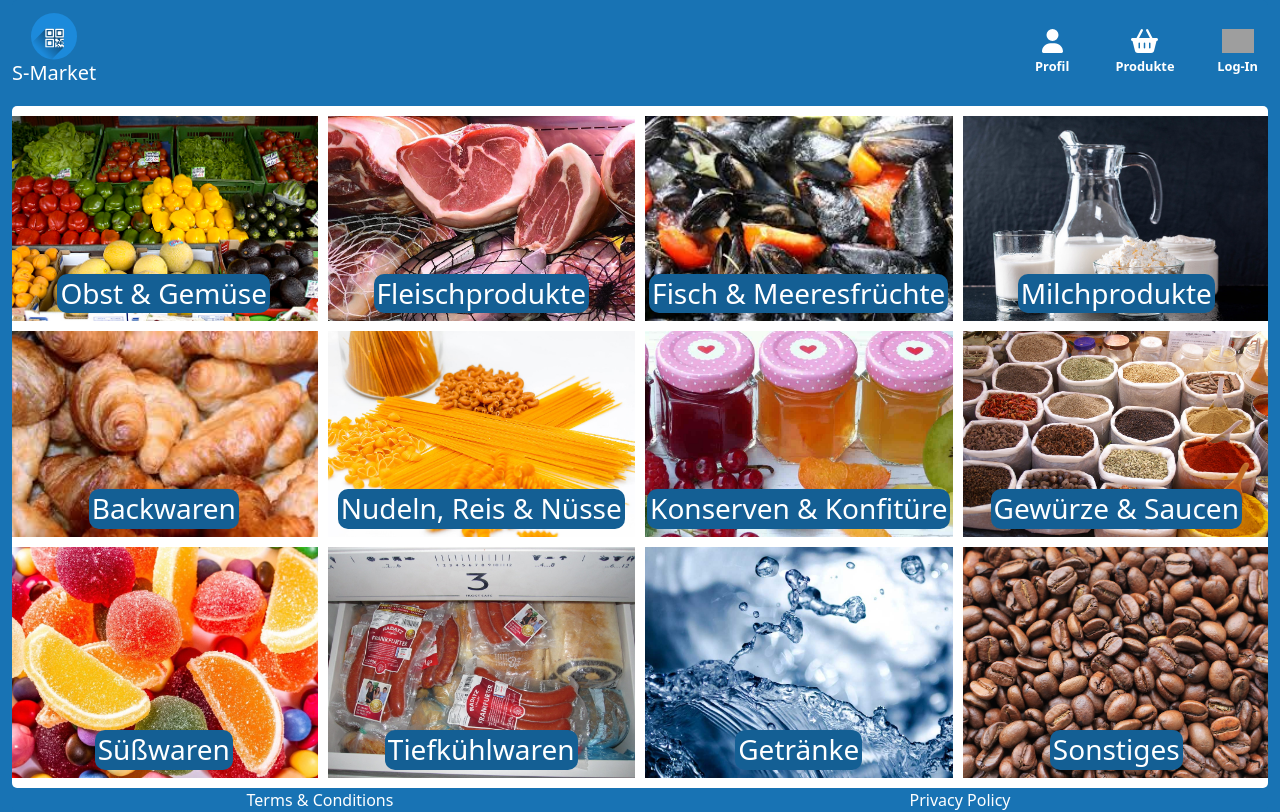
After one commit to prehe/ScannerMarket, a Flask app: template templates/sm_cust_main.html in a window 1280 px wide. The commit adds this page. Run offline with Flask 3, Linux system fonts and the light colour scheme; the template is opened without the code that fills it, so the values that code supplies are empty; some libraries are stand-ins or nearby versions; grey boxes are pictures that could not be loaded.

Commit message:
Produktkatalog

```diff
--- a/static/style.css
+++ b/static/style.css
@@ -1,8 +1,8 @@
-html,
-body {
+html, body {
     height: 100%;
     margin: 0;
 }
+
 
 .outer-container {
     background-color: rgb(24, 115, 180);
@@ -15,6 +15,7 @@ body {
     min-height: 100vh;
 }
 
+
 .container-fluid {
     background-color: rgb(24, 115, 180);
     color: white;
@@ -25,7 +26,7 @@ body {
 }
 
 /* Navbar SM-Name */
-.navbar-brand {
+.navbar-brand{
     color: white !important;
     display: block;
     font-size: 0.8rem;
@@ -38,13 +39,11 @@ body {
 .nav-link.active {
     height: 100%;
 }
-
 /* für die Icons in der Navbar */
 .nav-link.active img {
     height: 1.5rem;
     vertical-align: middle;
 }
-
 /* für die Beschreibung der Icons in der Navbar */
 .nav-link.active span {
     color: white;
@@ -52,21 +51,25 @@ body {
     margin-top: 0.25rem;
     font-size: 0.8rem;
     font-weight: 600;
-    text-align: center;
-    /* Zentriert den Text */
+    text-align: center;  /* Zentriert den Text */
 }
 
-.main-container {
+/*unterstreichen des Schriftzugs, wenn die Maus darüber hovert*/
+.nav-link.active span:hover{
+    text-decoration: underline;
+}
+
+.main-container{
     background-color: white;
     color: black;
     border-radius: 5px;
-    flex: 1;
-    /* Füllt den verbleibenden verfügbaren Platz */
-    overflow-y: auto;
-    /* Fügt bei Bedarf einen Scrollbalken hinzu */
+    flex: 1;    /* Füllt den verbleibenden verfügbaren Platz */
+    overflow-y: auto; /* Fügt bei Bedarf einen Scrollbalken hinzu */
+    overflow: hidden;
+    padding: 5px;
 }
 
-.title {
+.title{
     display: block;
     font-size: 2rem;
     font-weight: 600;
@@ -81,6 +84,8 @@ body {
     padding: 10px;
 }
 
+
+
 .logo_big {
     height: 10rem;
     display: block;
@@ -92,7 +97,6 @@ body {
     display: block;
     margin: 0 auto 0;
 }
-
 .logo_tiny {
     height: 3rem;
     display: block;
@@ -139,15 +143,16 @@ body {
     margin-bottom: 15px;
 }
 
-.registration {
+.registration{
     display: block;
     font-size: 1.2rem;
     font-weight: 600;
     margin-top: 10px;
     margin-bottom: 10px;
+
 }
 
-.registration a {
+.registration a{
     color: rgb(163, 163, 163);
 }
 
@@ -168,7 +173,7 @@ body {
     margin-bottom: 10px;
 }
 
-.form-check-agb {
+.form-check-agb{
     margin-top: 10px;
 }
 
@@ -181,33 +186,46 @@ body {
     text-decoration: underline;
 }
 
-.bezahldaten {
+.bezahldaten{
     background: rgb(20, 95, 148);
     border-radius: 8px;
     padding: 5px;
 }
 
-.title-basket-list {
-    background: rgb(20, 95, 148);
-    border-radius: 8px;
-    color: white;
-    font-size: 1.2rem;
-    font-weight: 600;
+/* main Inhalt - Produktübersicht - Kundensicht*/
+
+/*Rahmen und Inhalt der Kategorien definieren*/
+.category-item {
+    padding: 5px;
+    overflow: hidden;
+    display: flex;
+    align-items: flex-end;
+    justify-content: center;
+    position: relative;
+    text-align: center;
+    height: 100%;
+    width: 100%;
+    margin: auto;
+}
+.category-item img{
+    width: 100%;
+    height: 100%;
+    object-fit: cover;
 }
 
-.basket-list {
-    background: rgb(20, 95, 148);
-    border-radius: 8px;
+/*Schriftzug der Kategorien zentral auf die Bilder hinzufügen*/
+.caption {
+    padding: 3px;
+    position: absolute;
+    background-color: rgb(20, 95, 148);
     color: white;
-    font-size: 1rem;
-    font-weight: 600;
+    border-radius: 10px;
 }
 
 
 /* Impressung letzte Zeile */
 .linkings {
-    flex-shrink: 0;
-    /* Fixiert die Fußzeile am unteren Rand */
+    flex-shrink: 0; /* Fixiert die Fußzeile am unteren Rand */
 }
 
 .linkings a {
--- /dev/null
+++ b/templates/sm_cust_main.html
@@ -0,0 +1,191 @@
+<!doctype html>
+<html lang="en">
+
+<head>
+    <meta charset="utf-8">
+    <meta name="viewport" content="width=device-width, initial-scale=1">
+
+    <!-- Link to your CSS file -->
+    <!-- FLASK: -->
+    <link rel="stylesheet" type=text/css href="{{ url_for('static', filename='style.css') }}">
+
+    <!-- Live Server Extension: -->
+    <link rel="stylesheet" type=text/css href="../static/style.css">
+
+    <!-- Bootstrap CSS -->
+    <link href="https://cdn.jsdelivr.net/npm/bootstrap@5.3.3/dist/css/bootstrap.min.css" rel="stylesheet"
+        integrity="sha384-QWTKZyjpPEjISv5WaRU9OFeRpok6YctnYmDr5pNlyT2bRjXh0JMhjY6hW+ALEwIH" crossorigin="anonymous">
+
+    <!-- Icons -->
+    <script src="https://kit.fontawesome.com/a076d05399.js" crossorigin="anonymous"></script>
+
+    <title>Scanner Market</title>
+</head>
+
+<body>
+    <script src="https://cdn.jsdelivr.net/npm/bootstrap@5.3.3/dist/js/bootstrap.bundle.min.js"
+        integrity="sha384-YvpcrYf0tY3lHB60NNkmXc5s9fDVZLESaAA55NDzOxhy9GkcIdslK1eN7N6jIeHz"
+        crossorigin="anonymous"></script>
+
+    <div class="container-fluid">
+        <div class="outer-container">
+            <nav class="navbar navbar-expand-sm" >
+                <div class="navbar-brand">
+                    <div class="col-md">
+                        <img class="logo_tiny" src="../static/images/logo1.svg" alt="Scanner">
+                    </div>
+                    <div class="col-md text-center">
+                        <h5>S-Market</h5>
+                    </div>
+                </div>
+                <div id="navbarSupportedContent" class="ms-auto">
+                    <ul class="navbar-nav mb-2 mb-lg-0">
+                        <div class="row">
+                            <div class="col-4">
+                                <li class="nav-item">
+                                    <a class="nav-link active" aria-current="page" href="#">
+                                        <div class="d-flex flex-column justify-content-center align-items-center">
+                                            <img src="../static/icons_weiß/user-solid.svg" alt="User Icon" class="ms-2">
+                                            <!-- <img src="{{ url_for('static', filename='icons/user-solid.svg') }}" alt="User Icon"> -->
+                                            <span class="ms-2">Profil</span>
+                                        </div>
+                                    </a>
+                                </li>
+                            </div>
+                        <div class="col-4">
+                            <li class="nav-item">
+                                <a class="nav-link active" aria-current="page" href="#">
+                                    <div class="d-flex flex-column justify-content-center align-items-center">
+                                        <img src="../static/icons_weiß/basket-shopping-solid.svg" alt="User Icon" class="ms-2">
+                                        <!-- <img src="{{ url_for('static', filename='icons/basket-shopping-solid.svg') }}" alt="User Icon"> -->
+                                        <span class="ms-2">Produkte</span>
+                                    </div>
+                                </a>
+                            </li>
+                        </div>
+                        <div class="col-4">
+                            <li class="nav-item">
+                                <a class="nav-link active" aria-current="page" href="../templates/nwm_login.html">
+                                    <div class="d-flex flex-column justify-content-center align-items-center">
+                                        <img src="../static/icons_weiß/right-to-bracket-solid.svg" alt="User Icon" class="ms-2">
+                                        <span class="ms-2">Log-In</span>
+                                    </div>
+                                </a>
+                            </li>
+                        </div>
+                    </ul>
+                </div>
+            </nav>
+            <!-- Main Content -->
+            <div class="main-container">
+                <div class="row ">
+                    <div class="col-sm-12 col-md-6 col-lg-3 p-0">
+                        <a href="#">
+                            <div class="category-item">
+                                <img src="..\static\images\kategorie-obst.jpg" alt="category-fruit" >
+                                <h3 class="caption">Obst & Gemüse</h3>
+                            </div>
+                        </a>
+                    </div>
+                    <div class="col-sm-12 col-md-6 col-lg-3 p-0">
+                        <a href="#">
+                            <div class="category-item">
+                                <img src="..\static\images\kategorie-fleisch.jpg" alt="category-meat" >
+                                <h3 class="caption">Fleischprodukte</h3>
+                            </div>
+                        </a>
+                    </div>
+                    <div class="col-sm-12 col-md-6 col-lg-3 p-0">
+                        <a href="#">
+                              <div class="category-item">
+                                <img src="..\static\images\Muscheln.jpg" alt="category-fish" >
+                                <h3 class="caption">Fisch & Meeresfrüchte</h3>
+                            </div>
+                        </a>
+                    </div>
+                    <div class="col-sm-12 col-md-6 col-lg-3 p-0">
+                        <a href="#">
+                             <div class="category-item">
+                                <img src="..\static\images\Milchprodukte.jpg" alt="category-milk" >
+                                <h3 class="caption">Milchprodukte</h3>
+                            </div>
+                        </a>
+                    </div>
+                    <div class="col-sm-12 col-md-6 col-lg-3 p-0">
+                        <a href="#">
+                            <div class="category-item">
+                                <img src="..\static\images\backware.jpg" alt="category-bread" >
+                                <h3 class="caption">Backwaren</h3>
+                            </div>
+                        </a>
+                    </div>
+                    <div class="col-sm-12 col-md-6 col-lg-3 p-0">
+                        <a href="#">
+                          <div class="category-item">
+                                <img src="..\static\images\pasta.jpg" alt="category-pasta" >
+                                <h3 class="caption">Nudeln, Reis & Nüsse</h3>
+                            </div>
+                        </a>
+                    </div>
+                    <div class="col-sm-12 col-md-6 col-lg-3 p-0">
+                        <a href="#">
+                           <div class="category-item">
+                                <img src="..\static\images\konserven.jpg" alt="category-can" >
+                                <h3 class="caption">Konserven & Konfitüre</h3>
+                            </div>
+                        </a>
+                    </div>
+                    <div class="col-sm-12 col-md-6 col-lg-3 p-0">
+                        <a href="#">
+                          <div class="category-item">
+                                <img src="..\static\images\gewürze.jpg" alt="category-herbs" >
+                                <h3 class="caption">Gewürze & Saucen</h3>
+                            </div>
+                        </a>
+                    </div>
+                    <div class="col-sm-12 col-md-6 col-lg-3 p-0">
+                        <a href="#">
+                            <div class="category-item">
+                                <img src="..\static\images\Süßigkeiten.jpg" alt="category-sweets" >
+                                <h3 class="caption">Süßwaren</h3>
+                            </div>
+                        </a>
+                    </div>
+                    <div class="col-sm-12 col-md-6 col-lg-3 p-0">
+                        <a href="#">
+                            <div class="category-item">
+                                <img src="..\static\images\kühlware.jpg" alt="category-frozen" >
+                                <h3 class="caption">Tiefkühlwaren</h3>
+                            </div>
+                        </a>
+                    </div>
+                    <div class="col-sm-12 col-md-6 col-lg-3 p-0">
+                        <a href="#">
+                            <div class="category-item">
+                                <img src="..\static\images\getränke.jpg" alt="category-drinks" >
+                                <h3 class="caption">Getränke</h3>
+                            </div>
+                        </a>
+                    </div>
+                    <div class="col-sm-12 col-md-6 col-lg-3 p-0">
+                        <a href="#">
+                            <div class="category-item">
+                                <img src="..\static\images\sonstiges.jpg" alt="category-coffee" >
+                                <h3 class="caption">Sonstiges</h3>
+                            </div>
+                        </a>
+                    </div>
+
+                </div>
+            </div>
+            <!-- END Main Content -->
+
+            <div class="linkings row">
+                <a href="#" class="col">Terms & Conditions</a>
+                <a href="#" class="col">Privacy Policy</a>
+            </div>
+        </div>
+    </div>
+</body>
+
+</html>
--- a/templates/smc_default.html
+++ b/templates/smc_default.html
@@ -68,7 +68,7 @@
                                 <a class="nav-link active" aria-current="page" href="../templates/nwm_login.html">
                                     <div class="d-flex flex-column justify-content-center align-items-center">
                                         <img src="../static/icons_weiß/right-to-bracket-solid.svg" alt="User Icon" class="ms-2">
-                                        <span class="ms-2" id="navbar_login">Log-In</span>
+                                        <span class="ms-2">Log-In</span>
                                     </div>
                                 </a>
                             </li>
```
Also changed, not shown: templates/sm_productbasket.html (deleted, +0 -163 lines), static/images/Milchprodukte.jpg (added), static/images/Muscheln.jpg (added), static/images/Süßigkeiten.jpg (added), static/images/backware.jpg (added), static/images/getränke.jpg (added), static/images/gewürze.jpg (added), static/images/kategorie-fleisch.jpg (added), static/images/kategorie-obst.jpg (added), static/images/konserven.jpg (added), static/images/kühlware.jpg (added), static/images/pasta.jpg (added), static/images/sonstiges.jpg (added).
